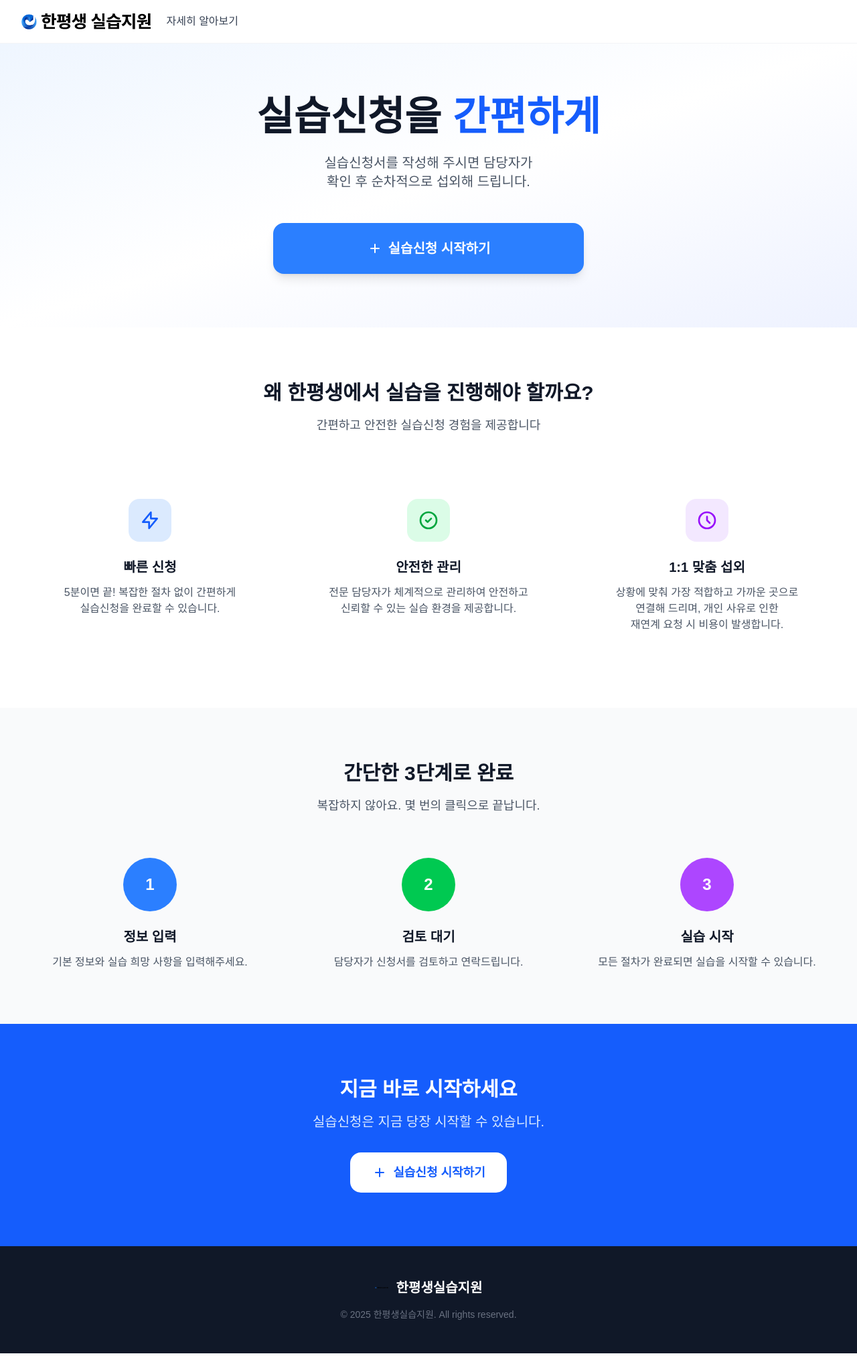
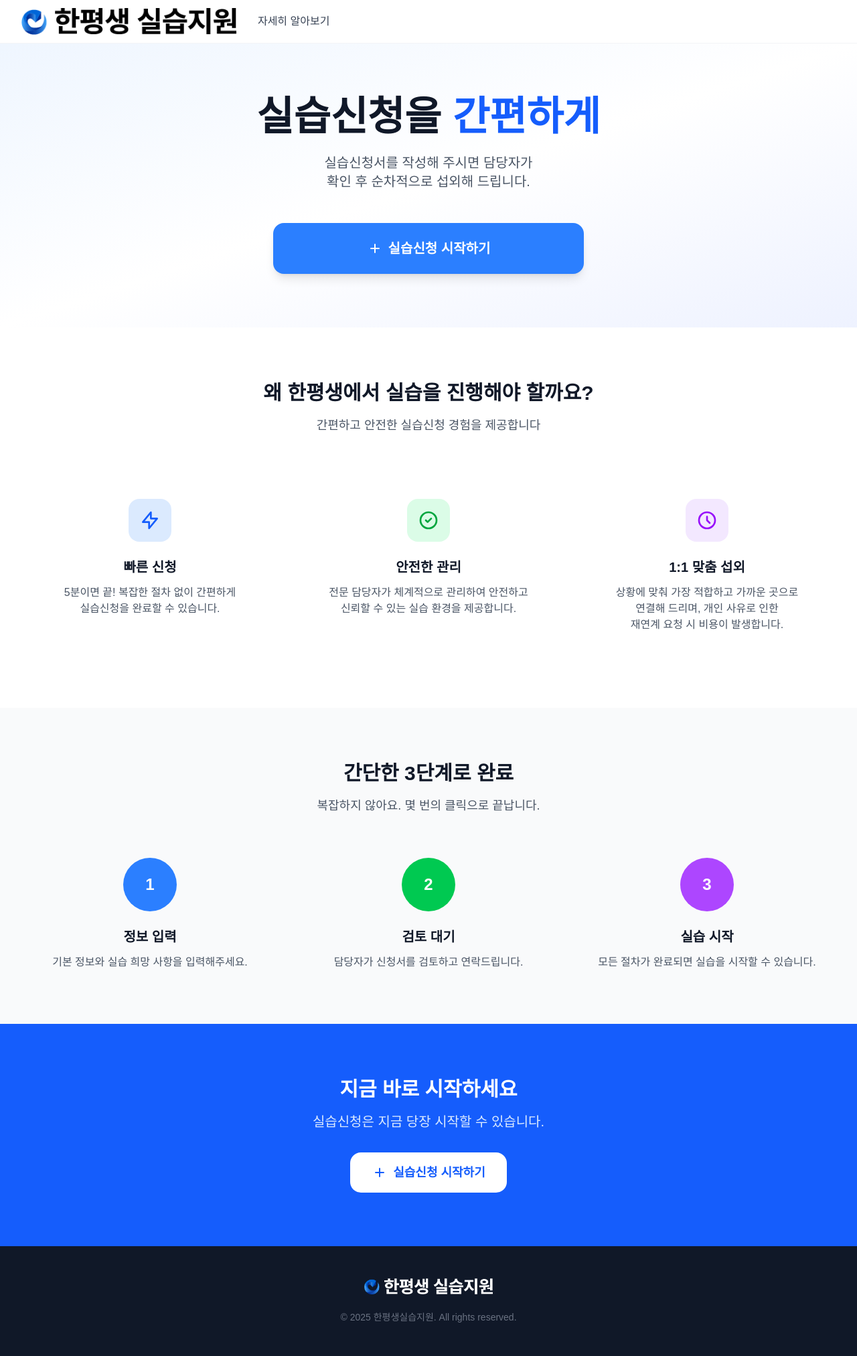
Before and after one commit to bp4sp4/korhrdsup, a Next.js app: page / in a window 1280 px wide. Shown: the whole page at 67% size. Built offline with nearby package versions, Linux system fonts and the light colour scheme.

Commit message:
update header footer

```diff
--- a/src/components/Footer.tsx
+++ b/src/components/Footer.tsx
@@ -1,21 +1,16 @@
-import Image from "next/image";
-
 export default function Footer() {
   return (
     <footer className="bg-gray-900 text-white py-12">
       <div className="max-w-7xl mx-auto px-4 sm:px-6 lg:px-8">
         <div className="text-center">
-          <div className="flex items-center justify-center mb-4">
-            <div className="w-5 h-5 rounded-lg flex items-center justify-center">
-              <Image
-                src="/logo.png"
-                alt="한평생실습지원센터 로고"
-                width={24}
-                height={24}
-                className="rounded-lg"
-              />
-            </div>
-            <h3 className="ml-3 text-xl font-bold">한평생실습지원</h3>
+          <div className="flex items-center justify-center mb-6">
+            <img
+              src="/logo_footer.png"
+              alt="한평생실습지원센터 로고"
+              width={100}
+              height={60}
+              className="h-6 sm:h-6 w-auto object-contain"
+            />
           </div>
 
           <p className="text-gray-500 text-sm">
--- a/src/components/Header.tsx
+++ b/src/components/Header.tsx
@@ -15,26 +15,26 @@ export default function Header({
   return (
     <header className="bg-white border-b border-gray-100 sticky top-0 z-50">
       <div className="max-w-7xl mx-auto px-4 sm:px-6 lg:px-8">
-        <div className="flex  items-center h-16">
-          <Link href="/" className="flex items-center pr-6">
+        <div className="flex items-center h-16">
+          <Link href="/" className="flex items-center">
             <img
               src="/logo.png"
               alt="한평생실습지원센터 로고"
-              className="w-[100%] h-[1.5rem]"
+              className="h-8 sm:h-10 w-auto object-contain"
             />
           </Link>
 
           {/* 네비게이션 메뉴 */}
-          <nav className="hidden md:flex items-center pr-4">
+          <nav className="flex items-center ml-4 md:ml-8">
             <Link
               href="/about"
-              className="text-gray-700 hover:text-blue-600 font-medium transition-colors duration-200"
+              className="text-gray-700 hover:text-blue-600 font-medium transition-colors duration-200 text-sm md:text-base"
             >
               자세히 알아보기
             </Link>
           </nav>
 
-          <div className="flex items-center">
+          <div className="flex items-center ml-auto">
             {rightContent ||
               (showHomeLink && (
                 <Link
```
Also changed, not shown: public/logo_footer.png (added).
